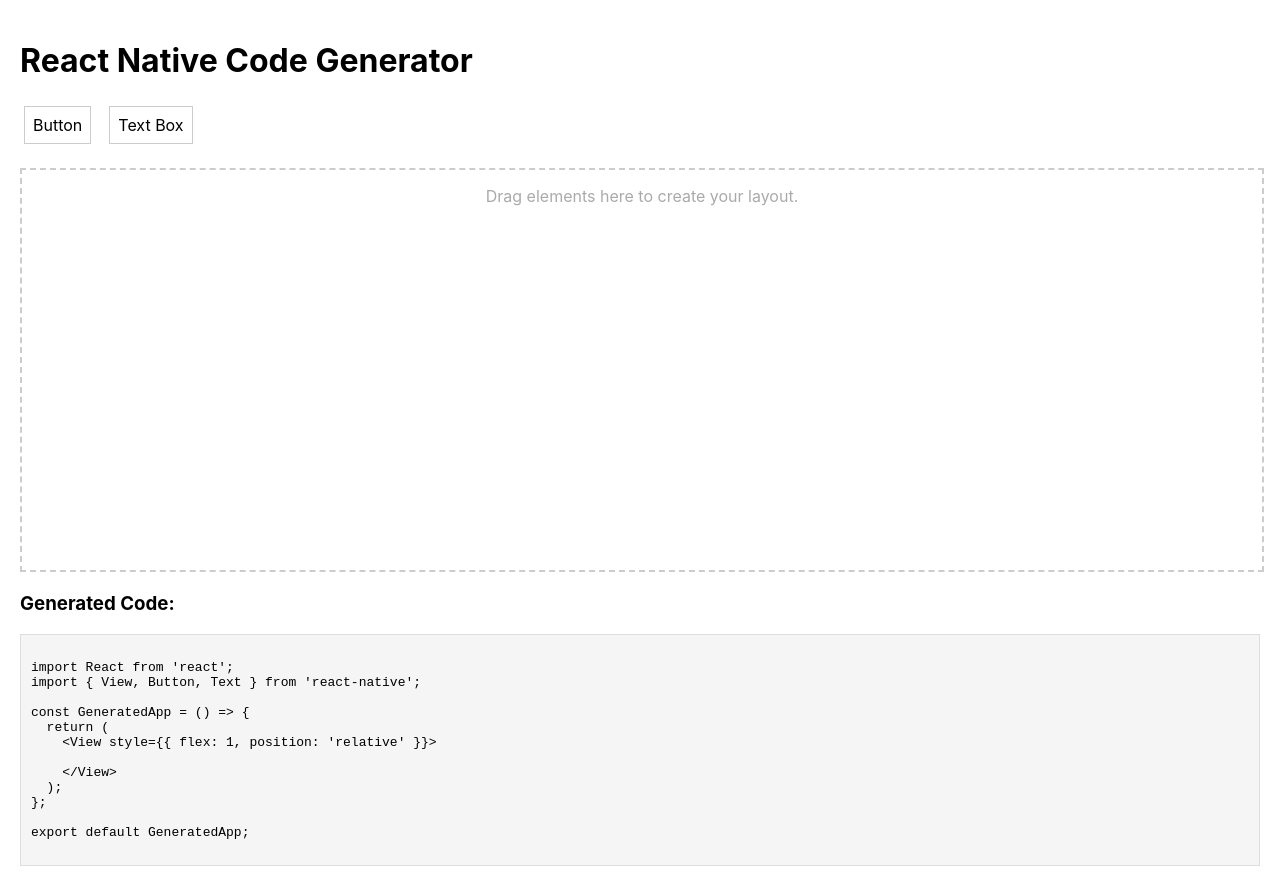
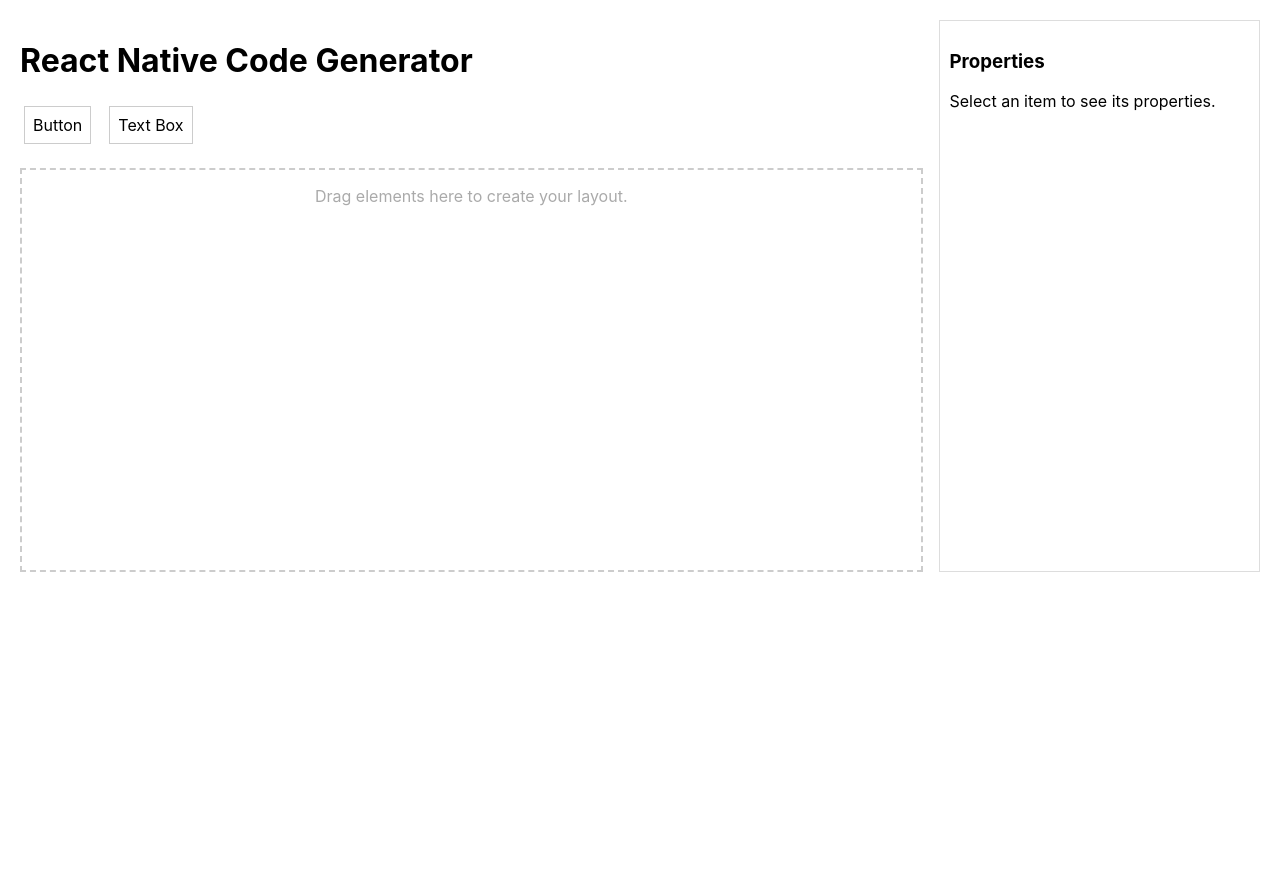
Before and after one commit to oneananda/react-native-code-generator, a React (Create React App) app: page / in a window 1280 px wide. Shown: the top 878 px of the page. After the commit the page ends 800 px from the top, so only its background shows below. Built offline with nearby package versions, Linux system fonts and the light colour scheme.

Commit message:
Properties, color change

```diff
--- a/package.json
+++ b/package.json
@@ -6,6 +6,7 @@
     "@testing-library/jest-dom": "^5.17.0",
     "@testing-library/react": "^13.4.0",
     "@testing-library/user-event": "^13.5.0",
+    "html-to-image": "^1.11.11",
     "react": "^18.3.1",
     "react-dnd": "^16.0.1",
     "react-dnd-html5-backend": "^16.0.1",
--- a/src/App.js
+++ b/src/App.js
@@ -5,6 +5,7 @@ import { v4 as uuidv4 } from 'uuid';
 
 const App = () => {
   const [droppedItems, setDroppedItems] = useState([]);
+  const [selectedItemId, setSelectedItemId] = useState(null); // Track the selected item
 
   const handleDrop = (item, offset) => {
     const canvasRect = document
@@ -25,7 +26,7 @@ const App = () => {
           id: item.id || uuidv4(),
           top: offset.y - canvasRect.top,
           left: offset.x - canvasRect.left,
-          style: {},
+          style: { color: '#000000', backgroundColor: '#ffffff' }, // Default styles
         },
       ];
     });
@@ -41,34 +42,27 @@ const App = () => {
     );
   };
 
-  const generateCode = () => {
-    const components = droppedItems.map((item) => {
-      if (item.name === 'Button') {
-        return `<Button title="Click Me" onPress={() => alert('Button Clicked!')} style={{ position: 'absolute', top: ${item.top}, left: ${item.left} }} />`;
-      } else if (item.name === 'Text Box') {
-        return `<Text style={{ position: 'absolute', top: ${item.top}, left: ${item.left} }}>Sample Text</Text>`;
-      }
-      return null;
-    });
-
-    return `
-import React from 'react';
-import { View, Button, Text } from 'react-native';
-
-const GeneratedApp = () => {
-  return (
-    <View style={{ flex: 1, position: 'relative' }}>
-      ${components.join('\n')}
-    </View>
+  const updateItemStyle = (id, key, value) => {
+    setDroppedItems((prev) =>
+      prev.map((item) =>
+        item.id === id
+          ? { ...item, style: { ...item.style, [key]: value } }
+          : item
+      )
     );
   };
 
-export default GeneratedApp;
-    `;
+  const deleteItem = (id) => {
+    setDroppedItems((prev) => prev.filter((item) => item.id !== id));
+    setSelectedItemId(null); // Clear selection after deletion
   };
 
+
+  const selectedItem = droppedItems.find((item) => item.id === selectedItemId);
+
   return (
-    <div style={{ padding: '20px' }}>
+    <div style={{ display: 'flex', padding: '20px' }}>
+      <div style={{ flex: 3 }}>
         <h1>React Native Code Generator</h1>
         <div style={{ display: 'flex', gap: '10px' }}>
           <DraggableElement name="Button" />
@@ -78,19 +72,41 @@ export default GeneratedApp;
           droppedItems={droppedItems}
           onDrop={handleDrop}
           updateItemPosition={updateItemPosition}
+          onSelectItem={setSelectedItemId} // Pass selection handler
         />
-      <div style={{ marginTop: '20px' }}>
-        <h3>Generated Code:</h3>
-        <pre
-          style={{
-            background: '#f5f5f5',
-            padding: '10px',
-            border: '1px solid #ddd',
-            overflowX: 'auto',
-          }}
-        >
-          {generateCode()}
-        </pre>
+      </div>
+      <div style={{ flex: 1, marginLeft: '20px', padding: '10px', border: '1px solid #ddd' }}>
+        <h3>Properties</h3>
+        {selectedItem ? (
+          <div>
+            <p><strong>ID:</strong> {selectedItem.id}</p>
+            <p><strong>Type:</strong> {selectedItem.name}</p>
+            <div>
+              <label>
+                Text Color:
+                <input
+                  type="color"
+                  value={selectedItem.style.color}
+                  onChange={(e) => updateItemStyle(selectedItem.id, 'color', e.target.value)}
+                />
+              </label>
+            </div>
+            <div>
+              <label>
+                Background Color:
+                <input
+                  type="color"
+                  value={selectedItem.style.backgroundColor}
+                  onChange={(e) =>
+                    updateItemStyle(selectedItem.id, 'backgroundColor', e.target.value)
+                  }
+                />
+              </label>
+            </div>
+          </div>
+        ) : (
+          <p>Select an item to see its properties.</p>
+        )}
       </div>
     </div>
   );
--- a/src/components/DropZone.js
+++ b/src/components/DropZone.js
@@ -2,24 +2,25 @@ import React from 'react';
 import { useDrop } from 'react-dnd';
 import { useDrag } from 'react-dnd';
 
-// Component for each dropped item
-const DroppedItem = ({ item, updateItemPosition }) => {
+const DroppedItem = ({ item, updateItemPosition, onSelectItem }) => {
   const [, dragRef] = useDrag(() => ({
     type: 'ELEMENT',
-    item: { id: item.id }, // Pass the unique ID
+    item: { id: item.id },
   }));
 
   return (
     <div
       ref={dragRef}
+      onClick={() => onSelectItem(item.id)} // Select the item on click
       style={{
         position: 'absolute',
         top: item.top,
         left: item.left,
         padding: '8px',
         border: '1px solid #ddd',
-        backgroundColor: '#fff',
-        cursor: 'move',
+        backgroundColor: item.style.backgroundColor,
+        color: item.style.color,
+        cursor: 'pointer',
         ...item.style,
       }}
     >
@@ -28,8 +29,7 @@ const DroppedItem = ({ item, updateItemPosition }) => {
   );
 };
 
-// Main DropZone
-const DropZone = ({ droppedItems, updateItemPosition, onDrop }) => {
+const DropZone = ({ droppedItems, updateItemPosition, onDrop, onSelectItem }) => {
   const [, dropRef] = useDrop(() => ({
     accept: 'ELEMENT',
     hover: (draggedItem, monitor) => {
@@ -43,7 +43,6 @@ const DropZone = ({ droppedItems, updateItemPosition, onDrop }) => {
       const newLeft = offset.x - canvasRect.left;
       const newTop = offset.y - canvasRect.top;
 
-      // Update position using the unique ID
       updateItemPosition(draggedItem.id, newLeft, newTop);
     },
     drop: (item, monitor) => {
@@ -68,9 +67,10 @@ const DropZone = ({ droppedItems, updateItemPosition, onDrop }) => {
     >
       {droppedItems.map((item) => (
         <DroppedItem
-          key={item.id} // Use unique ID as key
+          key={item.id}
           item={item}
           updateItemPosition={updateItemPosition}
+          onSelectItem={onSelectItem}
         />
       ))}
       {!droppedItems.length && (
```
Also changed, not shown: 1 other file (tests, documents, lock files or other folders). Lines whose indentation alone changed are shown as unchanged.
